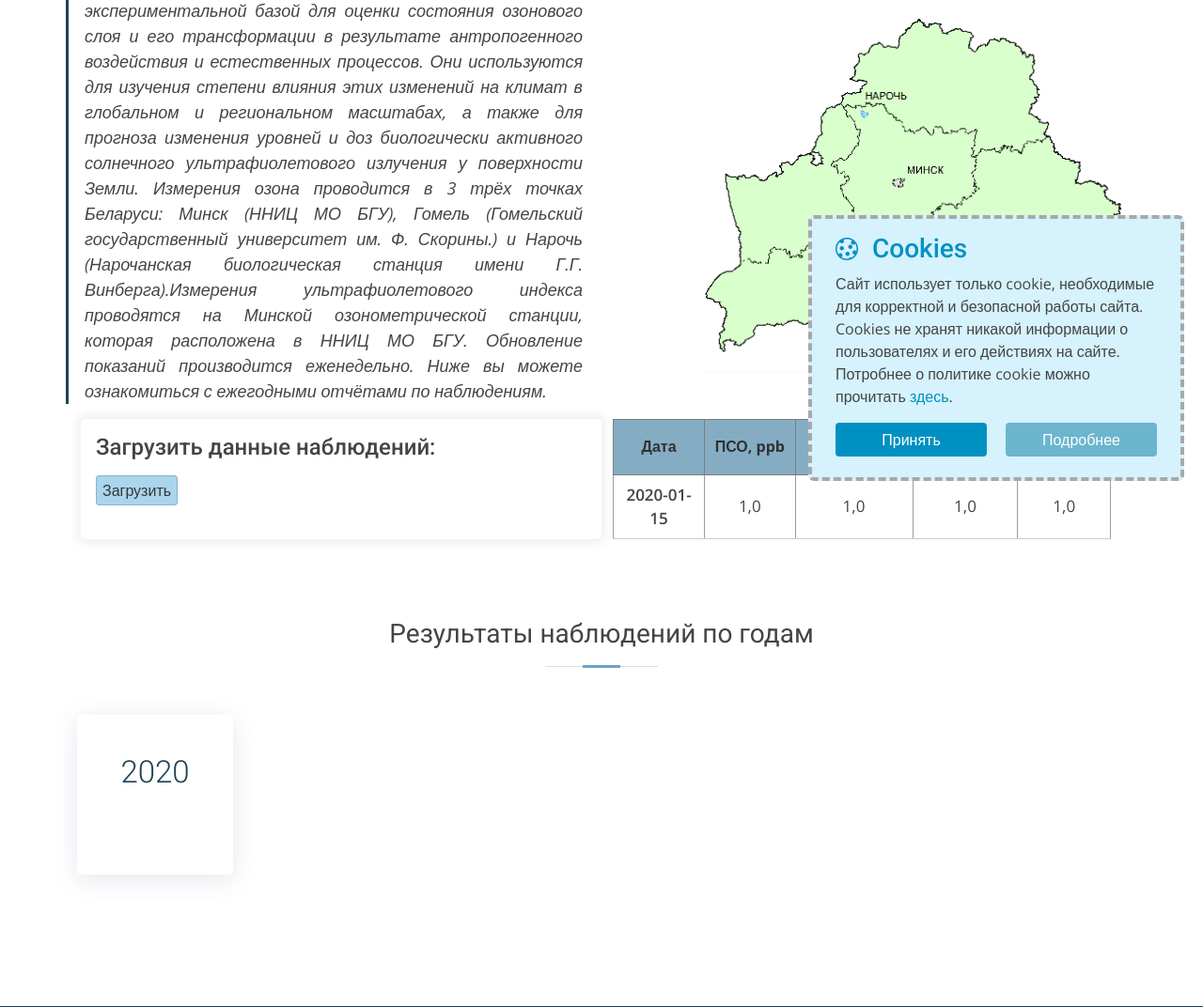
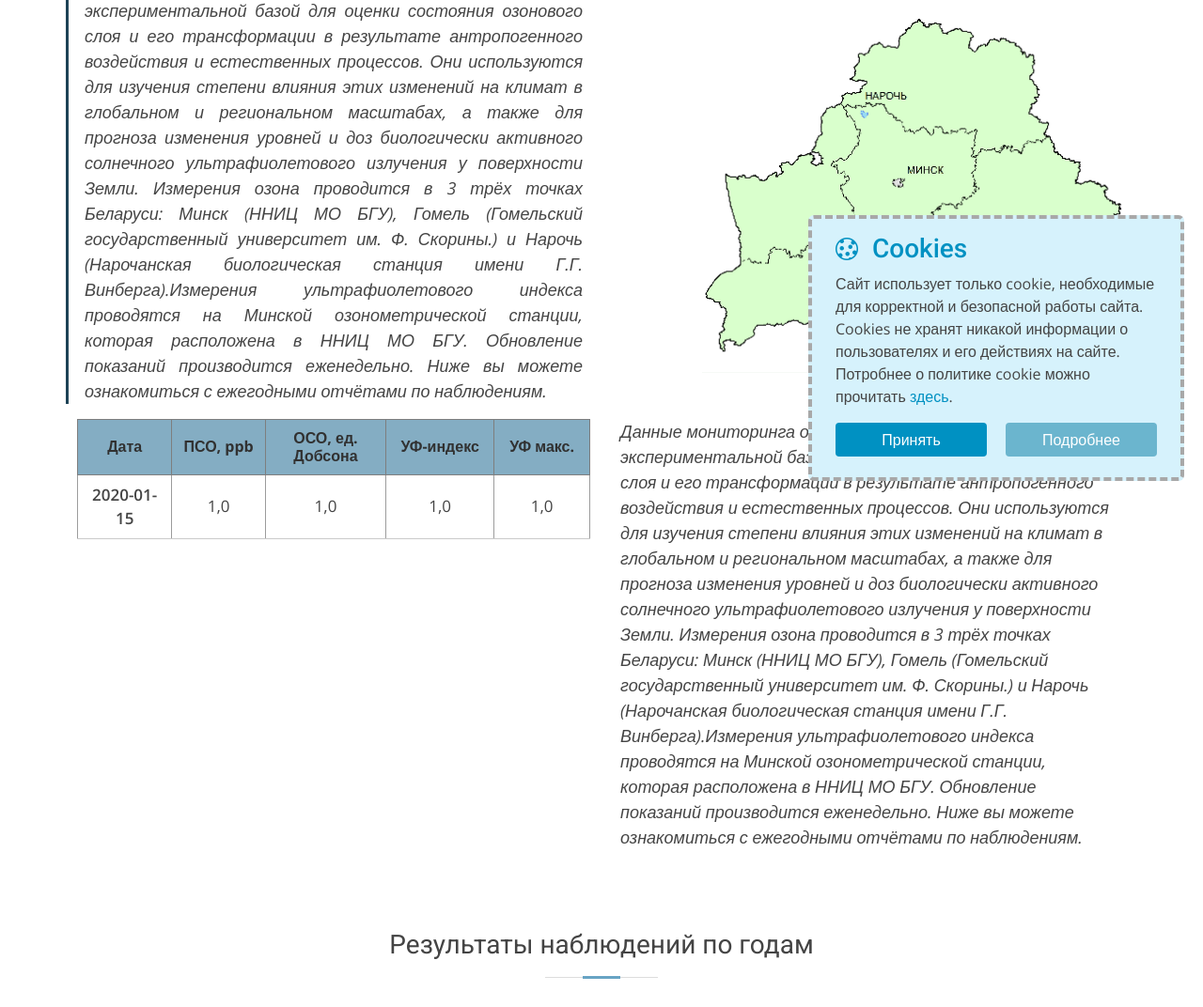
Before and after one commit to silkov78/ozone-bsu, a Django app: page /observations/info/ in a window 1280 px wide. Shown: the part 273-1345 px from the top of the page at 94% size. Run offline with Django 4.2, Linux system fonts and the light colour scheme; tables that the repository leaves empty hold one stand-in row (values such as "Sample post"); parts of the project's set-up code (start-up, migrations or seed data) failed here and were passed over; some libraries are stand-ins or nearby versions.

Commit message:
observations: table with 7 items; parameter's descryption

```diff
--- a/ozone_v4/observations/views.py
+++ b/ozone_v4/observations/views.py
@@ -14,7 +14,7 @@ def observations_info_page(request):
     """Представление для страницы observations/info"""
 
     context = {
-        "last_minsk_observations": Observations.objects.all().order_by('-date')[:30],
+        "last_minsk_observations": Observations.objects.all().order_by('-date')[:7],
         "annual_reports": AnnualReport.objects.all()
     }
 
--- a/ozone_v4/templates/observations-info.html
+++ b/ozone_v4/templates/observations-info.html
@@ -19,19 +19,10 @@
 					<img src="{% static 'img/observations/mapa.png' %}" alt="" class="img-fluid">
 				</div>
 			</div>
-            <div class="annual-observ row mb-4 px-3" data-aos="fade-up" data-aos-easing="ease-in-out" data-aos-duration="650">
-                <div class="form-body col-lg-6 col-sm-12 p-3" style="box-shadow: 0px 0px 10px 5px #f1f1f1;">
-                    <h4 class="observ-subtitle mb-3">{% trans 'Загрузить данные наблюдений:' %}</h4>
-                    <div class="form-group">
-                        <form action="" method="get">
-                            {{ form.as_p }}
-                            <button type="submit" class="download-button">{% trans 'Загрузить' %}</button>
-                        </form>
-                    </div>
-                </div>
+            <div class="annual-observ row  justify-content-betweeen mb-4" data-aos="fade-up" data-aos-easing="ease-in-out" data-aos-duration="650">
 
-                <div class="table-wrapper-scroll-y my-custom-scrollbar col-lg-6 col-sm-12">
-					<table class="observ-table animate__animated animate__fadeInDown">
+				<div class="col-lg-6">
+					<table class="observ-table col-lg-7 animate__animated animate__fadeInDown">
 					<thead class="">
 						<tr>
 							<th scope="col">{% trans 'Дата' %}</th>
@@ -54,6 +45,14 @@
 					</tbody>
 				</table>
 				</div>
+
+
+				<div class="annual-blockquote col-lg-6 col-sm-12">
+					<p class="annual-text">
+						{% trans 'Данные мониторинга общего содержания озона служат экспериментальной базой для оценки состояния озонового слоя и его трансформации в результате антропогенного воздействия и естественных процессов. Они используются для изучения степени влияния этих изменений на климат в глобальном и региональном масштабах, а также для прогноза изменения уровней и доз биологически активного солнечного ультрафиолетового излучения у поверхности Земли. Измерения озона проводится в 3 трёх точках Беларуси: Минск (ННИЦ МО БГУ), Гомель (Гомельский государственный университет им. Ф. Скорины.) и Нарочь (Нарочанская биологическая станция имени Г.Г. Винберга).Измерения ультрафиолетового индекса проводятся на Минской озонометрической станции, которая расположена в ННИЦ МО БГУ. Обновление показаний производится еженедельно. Ниже вы можете ознакомиться с ежегодными отчётами по наблюдениям.' %}
+					</p>
+				</div>
+
             </div>
         </div>
     </section>
```
Lines whose indentation alone changed are shown as unchanged.
